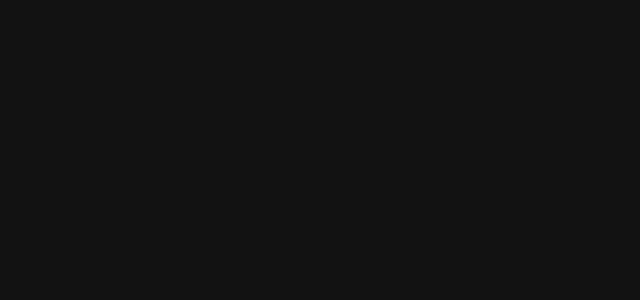
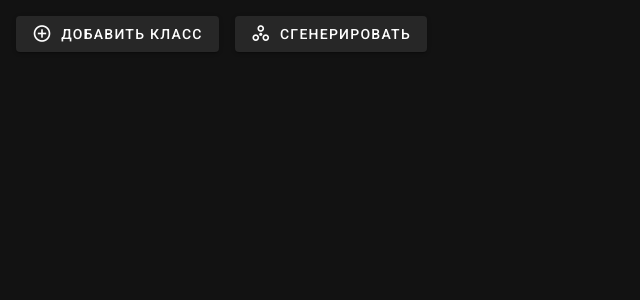
Before and after one commit to evgeniy-seliverstov/class-creator-front, a Vue app: page / in a window 1280 px wide. Shown: the top 300 px of the page, without its empty margins (0-640 px from the left). Built offline with nearby package versions, Linux system fonts and the light colour scheme.

Commit message:
Added buttons without logic

```diff
--- a/src/App.vue
+++ b/src/App.vue
@@ -1,14 +1,25 @@
 <template>
   <v-app>
     <v-content>
+      <div class="ma-4">
+        <add-button />
+        <generate-button class="ml-4"/>
+      </div>
     </v-content>
   </v-app>
 </template>
 
 <script>
+import AddButton from "@/components/Buttons/AddButton";
+import GenerateButton from "@/components/Buttons/GenerateButton";
+
 export default {
   name: 'App',
   data: () => ({
   }),
+  components: {
+    "add-button": AddButton,
+    "generate-button": GenerateButton
+  }
 };
 </script>
--- /dev/null
+++ b/src/components/Buttons/AddButton.vue
@@ -0,0 +1,12 @@
+<template>
+  <v-btn>
+    <v-icon size="20" class="mr-2">mdi-plus-circle-outline</v-icon>
+    Добавить класс
+  </v-btn>
+</template>
+
+<script>
+export default {
+  name: "AddButton"
+}
+</script>
--- /dev/null
+++ b/src/components/Buttons/GenerateButton.vue
@@ -0,0 +1,12 @@
+<template>
+  <v-btn>
+    <v-icon size="20" class="mr-2">mdi-google-circles-extended</v-icon>
+    Сгенерировать
+  </v-btn>
+</template>
+
+<script>
+export default {
+  name: "GenerateButton"
+}
+</script>
```
